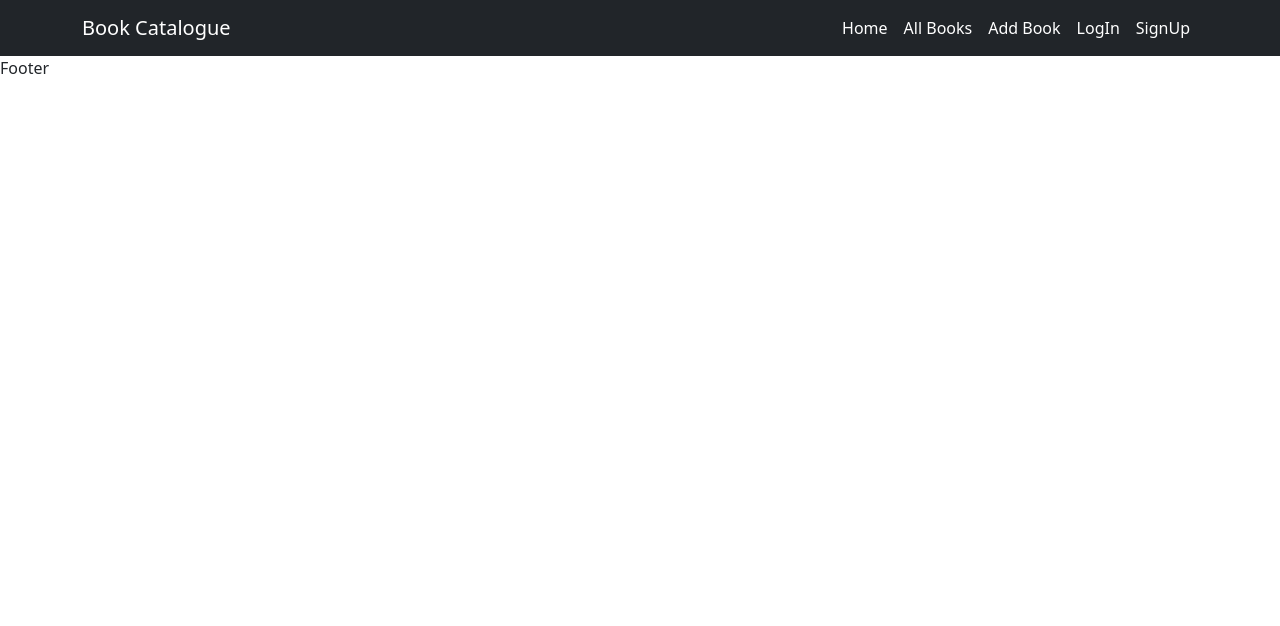
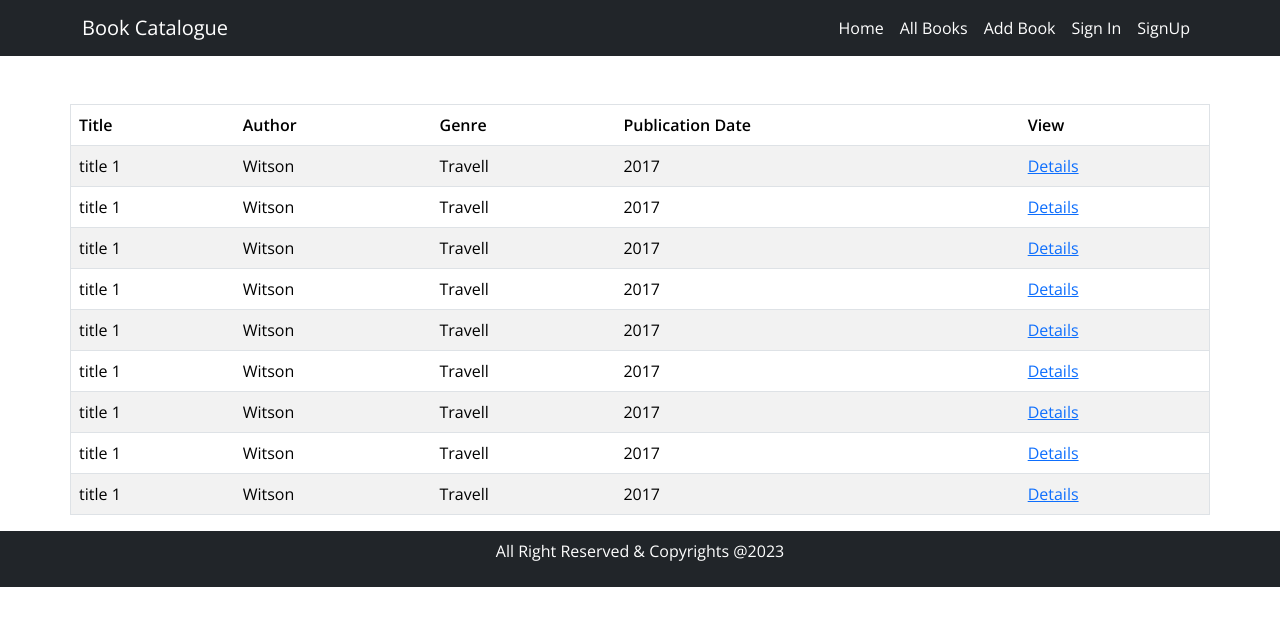
Before and after one commit to saharabanu/book-catalogue-client, a React (Vite) app: page / in a window 1280 px wide. Shown: the top 626 px of the page. Built offline with nearby package versions, Linux system fonts and the light colour scheme.

Commit message:
home section  added done

```diff
--- a/src/index.css
+++ b/src/index.css
@@ -0,0 +1,16 @@
+@import url("https://fonts.googleapis.com/css2?family=Open+Sans:wght@400;500;600&family=Oswald:wght@400;500;600;700&display=swap");
+
+* {
+  font-family: "Open Sans", sans-serif;
+  margin: 0;
+  padding: 0;
+}
+
+
+body{
+    margin: 0;
+    padding: 0;
+    box-sizing: border-box;
+    list-style: none;
+    font-family: "Oswald", sans-serif;
+}
--- a/src/layouts/Footer.tsx
+++ b/src/layouts/Footer.tsx
@@ -2,7 +2,11 @@
 
 const Footer = () => {
   return (
-    <div>Footer</div>
+    <>
+    <div className="text-center bg-dark text-white py-2">
+    <p >All Right Reserved & Copyrights @2023</p>
+    </div>
+    </>
   )
 }
 
--- a/src/layouts/Header.tsx
+++ b/src/layouts/Header.tsx
@@ -19,8 +19,8 @@ const Header = () => {
             <Nav.Link href="/" className='text-white'>Home</Nav.Link>
             <Nav.Link href="/all-books" className='text-white'>All Books</Nav.Link>
             <Nav.Link href="/add-book" className='text-white'>Add Book</Nav.Link>
-            <Nav.Link href="/login" className='text-white'>LogIn</Nav.Link>
-            <Nav.Link href="/signup" className='text-white'>SignUp</Nav.Link>
+            <Nav.Link href="/sign-in" className='text-white'>Sign In</Nav.Link>
+            <Nav.Link href="/sign-up" className='text-white'>SignUp</Nav.Link>
 
 
           </Nav>
--- a/src/pages/Home.tsx
+++ b/src/pages/Home.tsx
@@ -1,9 +1,11 @@
 import Footer from "../layouts/Footer"
+import Books from "../ui/Books"
 
 
 const Home = () => {
   return (
     <>
+    <Books/>
     <Footer/>
     </>
   )
--- a/src/routes/routes.tsx
+++ b/src/routes/routes.tsx
@@ -4,7 +4,7 @@ import Login from "../pages/Login/Login";
 import SignUp from "../pages/Login/SignUp";
 import { NotFound } from "../pages/NotFound";
 import Home from "../pages/Home";
-import Books from "../ui/books";
+import Books from "../ui/Books";
 import BookDetails from "../pages/BookDetails";
 import AllBooks from "../pages/AllBooks";
 import AddNewBook from "../pages/AddNewBook";
--- a/src/ui/Books.tsx
+++ b/src/ui/Books.tsx
@@ -1,8 +1,100 @@
+import { Table } from "react-bootstrap";
+import { Link } from 'react-router-dom';
 
 
 const Books = () => {
   return (
-    <div>books</div>
+    <>
+ <Table responsive  striped className="container mt-5 border">
+      <thead>
+        <tr>
+          <th>Title</th>
+          <th>Author</th>
+          <th>Genre</th>
+          <th>Publication Date</th>
+          <th>View</th>
+        </tr>
+      </thead>
+      <tbody>
+        <tr>
+          <td>title 1</td>
+          <td>Witson</td>
+          <td>Travell</td>
+          <td>2017</td>
+          <td><Link to="/book-details/:id">Details</Link></td>
+
+        </tr>
+        <tr>
+          <td>title 1</td>
+          <td>Witson</td>
+          <td>Travell</td>
+          <td>2017</td>
+          <td><Link to="/book-details/:id">Details</Link></td>
+
+        </tr>
+        <tr>
+          <td>title 1</td>
+          <td>Witson</td>
+          <td>Travell</td>
+          <td>2017</td>
+          <td><Link to="/book-details/:id">Details</Link></td>
+
+        </tr>
+        <tr>
+          <td>title 1</td>
+          <td>Witson</td>
+          <td>Travell</td>
+          <td>2017</td>
+          <td><Link to="/book-details/:id">Details</Link></td>
+
+        </tr>
+        <tr>
+          <td>title 1</td>
+          <td>Witson</td>
+          <td>Travell</td>
+          <td>2017</td>
+          <td><Link to="/book-details/:id">Details</Link></td>
+
+        </tr>
+        <tr>
+          <td>title 1</td>
+          <td>Witson</td>
+          <td>Travell</td>
+          <td>2017</td>
+          <td><Link to="/book-details/:id">Details</Link></td>
+
+        </tr>
+        <tr>
+          <td>title 1</td>
+          <td>Witson</td>
+          <td>Travell</td>
+          <td>2017</td>
+          <td><Link to="/book-details/:id">Details</Link></td>
+
+        </tr>
+        <tr>
+          <td>title 1</td>
+          <td>Witson</td>
+          <td>Travell</td>
+          <td>2017</td>
+          <td><Link to="/book-details/:id">Details</Link></td>
+
+        </tr>
+        <tr>
+          <td>title 1</td>
+          <td>Witson</td>
+          <td>Travell</td>
+          <td>2017</td>
+          <td><Link to="/book-details/:id">Details</Link></td>
+
+        </tr>
+
+
+
+      </tbody>
+
+    </Table>
+    </>
   )
 }
 
```
